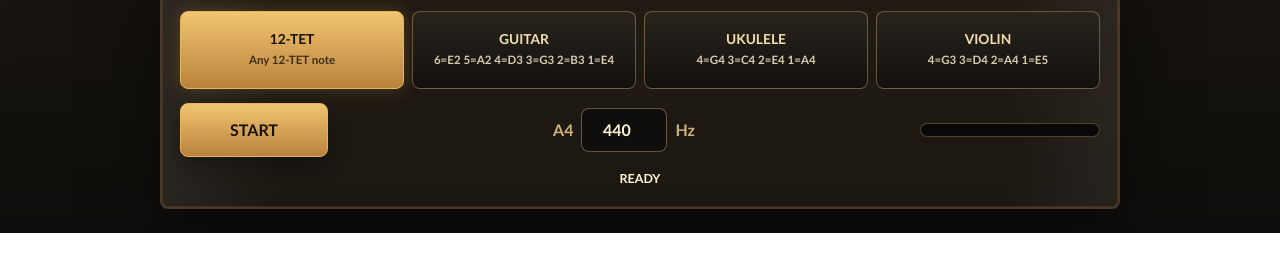
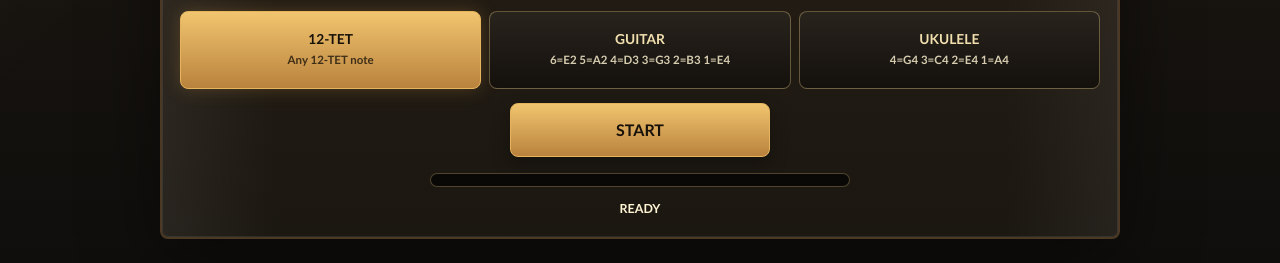
Before and after one commit to eddietsai6-code/twelve-tone-tuner, a website with bundled scripts: page index.html in a window 1280 px wide. Shown: the part 568-831 px from the top of the page. Before the commit the page ends 801 px from the top, so only its background shows below. Built offline with nearby package versions, Linux system fonts and the light colour scheme.

Commit message:
Simplify tuner controls

```diff
--- a/assets/app.js
+++ b/assets/app.js
@@ -11,7 +11,6 @@ import {
 
 const app = document.querySelector("#tunerApp");
 const startButton = document.querySelector("#startButton");
-const a4Input = document.querySelector("#a4Input");
 const needle = document.querySelector("#needle");
 const vuMeter = document.querySelector(".vu-meter");
 const scale = document.querySelector(".scale");
@@ -33,6 +32,7 @@ let timeBuffer = null;
 let lastFrequency = null;
 let lastDetectedAt = 0;
 let activeMode = "chromatic";
+const tuningA4 = 440;
 
 function buildScale() {
   for (let cents = -50; cents <= 50; cents += 5) {
@@ -50,11 +50,7 @@ function buildScale() {
 }
 
 function getA4() {
-  const value = Number.parseFloat(a4Input.value);
-  if (!Number.isFinite(value)) {
-    return 440;
-  }
-  return Math.min(480, Math.max(400, value));
+  return tuningA4;
 }
 
 function formatFrequency(value) {
@@ -255,13 +251,6 @@ startButton.addEventListener("click", () => {
   start();
 });
 
-a4Input.addEventListener("change", () => {
-  a4Input.value = getA4().toString();
-  if (lastFrequency) {
-    updateReadout(getTuningResult(lastFrequency));
-  }
-});
-
 modeButtons.forEach((button) => {
   button.addEventListener("click", () => {
     activeMode = button.dataset.mode || "chromatic";
--- a/assets/styles.css
+++ b/assets/styles.css
@@ -73,9 +73,15 @@ body.tuned {
   gap: 16px;
 }
 
+.control-strip {
+  display: grid;
+  grid-template-columns: 1fr;
+  justify-items: center;
+}
+
 .mode-strip {
   display: grid;
-  grid-template-columns: repeat(4, minmax(0, 1fr));
+  grid-template-columns: repeat(3, minmax(0, 1fr));
   gap: 8px;
 }
 
@@ -352,6 +358,7 @@ h1 {
 }
 
 .start-button {
+  width: min(260px, 100%);
   min-width: 148px;
   min-height: 54px;
   border: 1px solid #e6b45c;
@@ -376,28 +383,8 @@ h1 {
   opacity: 0.64;
 }
 
-.a4-control {
-  display: flex;
-  align-items: center;
-  gap: 8px;
-  color: #cfb27b;
-  font-family: "Trebuchet MS", Verdana, sans-serif;
-  font-weight: 700;
-}
-
-.a4-control input {
-  width: 86px;
-  min-height: 44px;
-  border: 1px solid rgba(207, 178, 123, 0.45);
-  border-radius: 8px;
-  color: #fff4d3;
-  background: #0f0e0c;
-  font: inherit;
-  text-align: center;
-}
-
 .level-meter {
-  width: 180px;
+  width: min(420px, 100%);
   height: 14px;
   overflow: hidden;
   border: 1px solid rgba(207, 178, 123, 0.35);
@@ -452,7 +439,7 @@ h1 {
   }
 
   .mode-strip {
-    grid-template-columns: 1fr 1fr;
+    grid-template-columns: 1fr;
   }
 
   .mode-button {
@@ -472,15 +459,12 @@ h1 {
   .control-strip {
     display: grid;
     grid-template-columns: 1fr;
+    justify-items: center;
   }
 
   .start-button,
   .level-meter {
     width: 100%;
-  }
-
-  .a4-control {
-    justify-content: center;
   }
 }
 
--- a/assets/tuner-core.js
+++ b/assets/tuner-core.js
@@ -42,16 +42,6 @@ export const TUNING_MODES = {
       { string: "3", name: "C", octave: 4, midi: 60 },
       { string: "2", name: "E", octave: 4, midi: 64 },
       { string: "1", name: "A", octave: 4, midi: 69 },
-    ],
-  },
-  violin: {
-    id: "violin",
-    label: "Violin",
-    strings: [
-      { string: "4", name: "G", octave: 3, midi: 55 },
-      { string: "3", name: "D", octave: 4, midi: 62 },
-      { string: "2", name: "A", octave: 4, midi: 69 },
-      { string: "1", name: "E", octave: 5, midi: 76 },
     ],
   },
 };
--- a/index.html
+++ b/index.html
@@ -68,29 +68,12 @@
             <span class="mode-name">Ukulele</span>
             <small class="mode-reference"></small>
           </button>
-          <button class="mode-button" type="button" data-mode="violin">
-            <span class="mode-name">Violin</span>
-            <small class="mode-reference"></small>
-          </button>
         </div>
 
         <footer class="control-strip">
           <button class="start-button" id="startButton" type="button">
             Start
           </button>
-          <label class="a4-control">
-            <span>A4</span>
-            <input
-              id="a4Input"
-              type="number"
-              inputmode="decimal"
-              min="400"
-              max="480"
-              step="0.1"
-              value="440"
-            />
-            <span>Hz</span>
-          </label>
           <div class="level-meter" aria-hidden="true">
             <span id="levelFill"></span>
           </div>
```
Also changed, not shown: tests/core.test.mjs (+5 -1 lines), README.md.
